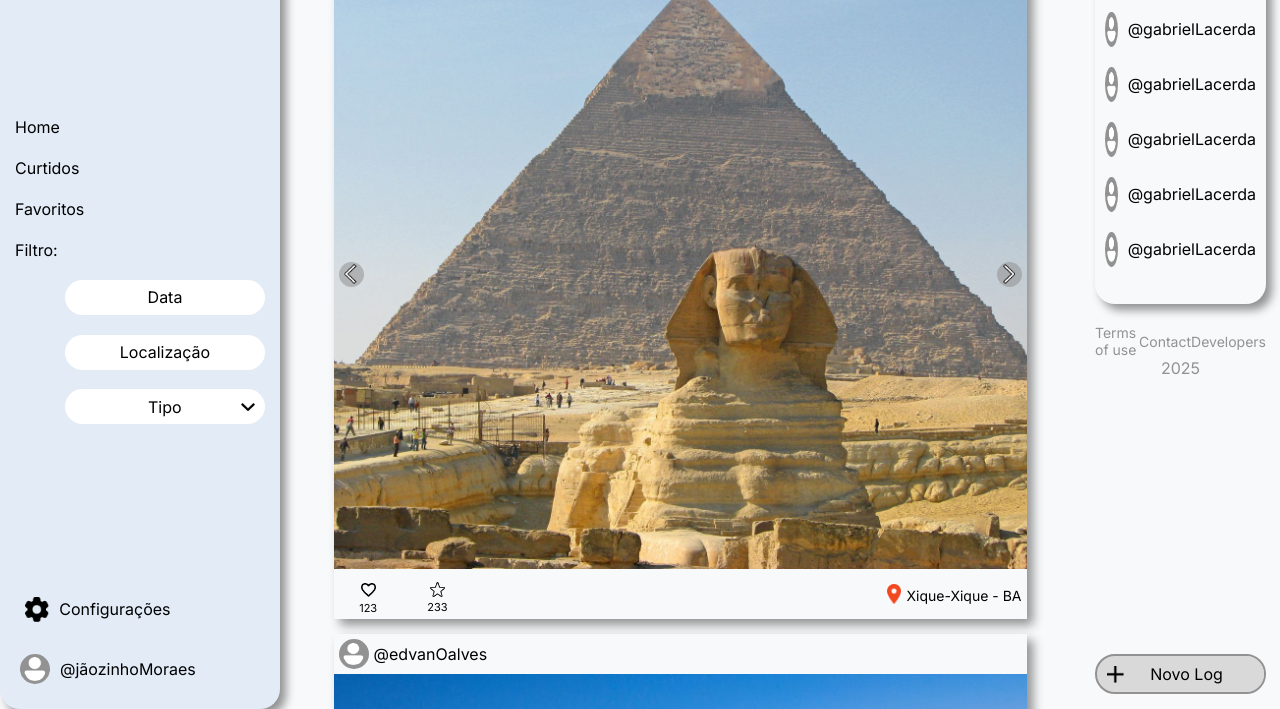
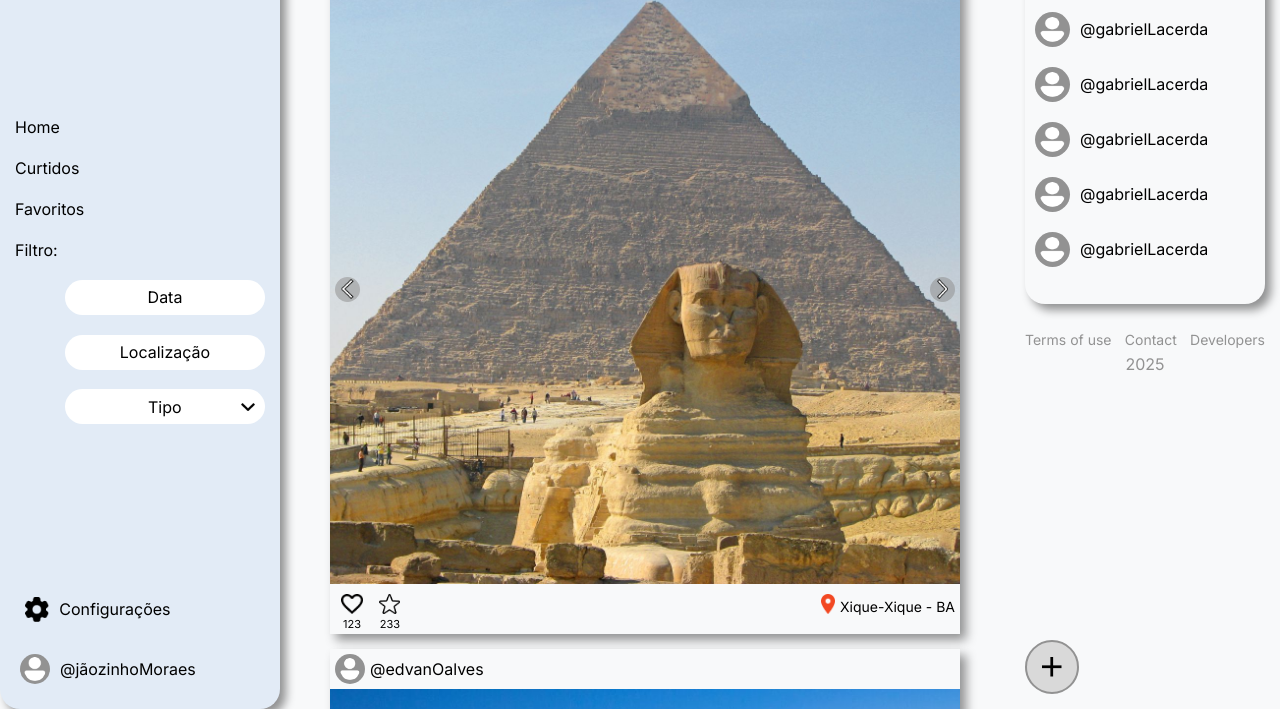
Before and after one commit to EdvanOAlves/Travel-Log, a plain HTML site: page frontend/home.html in a window 1280 px wide. Shown: the part 91-800 px from the top of the page. Drawn offline with Linux system fonts and the light colour scheme.

Commit message:
style/testes de responsividades finalizados e estilização do hover e buttons em andamento

```diff
--- a/frontend/css/styleHome.css
+++ b/frontend/css/styleHome.css
@@ -116,7 +116,7 @@ header {
 
 main {
     width: 100%;
-    height: calc(100% - 150px);
+    height: calc(100% - 140px);
     padding-top: 15px;
 }
 
@@ -183,7 +183,7 @@ main {
     flex-direction: column;
     width: 100%;
     height: calc(100% - 50px);
-    padding: 0px 15px 0px 15px;
+    padding: 15px 15px 15px 15px;
     gap: 15px;
     overflow: auto;
 }
@@ -272,13 +272,13 @@ main {
     align-items: center;
     width: 10%;
     height: 100%;
-    gap: 4px;
-    padding-top: 14px;
+    gap: 3px;
+    padding-top: 13px;
 }
 
 .likesLog img {
     width: auto;
-    height: 14px;
+    height: 15px;
 }
 
 .likesLog span {
@@ -288,12 +288,11 @@ main {
 .favLog {
     display: flex;
     flex-direction: column;
-    justify-content: center;
     align-items: center;
     width: 10%;
     height: 100%;
     gap: 3px;
-    padding-top: 8px;
+    padding-top: 13px;
 }
 
 .favLog img {
@@ -308,9 +307,9 @@ main {
 .containerLocationLog {
     display: flex;
     justify-content: end;
-    align-items: end;
     width: 80%;
     height: 70%;
+    padding-top: 13px;
     gap: 5px;
     padding-right: 5px;
 }
@@ -322,6 +321,7 @@ main {
 
 .locationLog {
     font-size: 14px;
+    padding-top: 4px;
 }
 
 #navMob {
@@ -389,13 +389,36 @@ main {
         height: 450px;
     }
 
+    .likesLog {
+        padding-top: 10px;
+    }
+
+    .likesLog img {
+        width: auto;
+        height: 20px;
+    }
+
+    .favLog {
+        padding-top: 10px;
+    }
+
+    .containerLocationLog {
+        padding-top: 10px;
+    }
+
+
+    .favLog img {
+        width: auto;
+        height: 20px;
+    }
+
     #sectionFollowersTerms {
         display: flex;
         flex-direction: column;
         justify-content: space-between;
         width: 35%;
         height: 100%;
-        padding: 15px 14px 15px 15px;
+        padding: 15px;
     }
 
     .containerFollowerSearch {
@@ -474,9 +497,15 @@ main {
         border-radius: 100%;
     }
 
-    .containerButtonNewSection {
+    .containerButtonLogFollower {
         display: flex;
-        justify-content: space-around;
+        justify-content: center;
+        width: 100%;
+    }
+
+    #newLogSection {
+        all: unset;
+        display: flex;
         align-items: center;
         width: 100%;
         height: 40px;
@@ -488,21 +517,18 @@ main {
         border-width: 2px;
     }
 
-    .containerButtonNewSection img {
-        width: 17px;
+    #newLogSection img {
+        width: auto;
+        height: 15px;
     }
 
-    #newLogSection {
-        all: unset;
+    #newLogSection span {
         display: flex;
         justify-content: center;
         align-items: center;
-        width: 90%;
+        width: calc(100% - 15px);
         height: 100%;
-        padding-right: 15px;
-        border-top-right-radius: 30px;
-        border-bottom-right-radius: 30px;
-        background-color: var(--cinza_default);
+        padding-right: 10px;
     }
 
     #navMob div {
@@ -546,8 +572,7 @@ main {
 
     #containerLogs {
         align-items: center;
-        width: 80%;
-        padding-bottom: 15px;
+        width: 73%;
     }
 
     .log {
@@ -556,8 +581,34 @@ main {
         min-height: 680px;
     }
 
+    .likesLog {
+        width: 7%;
+        padding-top: 10px;
+    }
+
+    .likesLog img {
+        width: auto;
+        height: 20px;
+    }
+
+    .favLog {
+        width: 5%;
+        padding-top: 10px;
+    }
+
+    .containerLocationLog {
+        width: 88%;
+        padding-top: 10px;
+    }
+
+
+    .favLog img {
+        width: auto;
+        height: 20px;
+    }
+
     #sectionFollowersTerms {
-        width: 20%;
+        width: 27%;
     }
 
     #navMob {
@@ -575,8 +626,6 @@ main {
         box-shadow: var(--default_shadow);
         border-radius: 20px;
     }
-
-
 
     #navDesk h1 {
         font-size: 2rem;
@@ -685,4 +734,49 @@ main {
         width: auto;
         height: 80%;
     }
+
+    .containerButtonLogFollower {
+        justify-content: start;
+    }
+
+    #newLogSection {
+        all: unset;
+        display: flex;
+        align-items: center;
+        justify-content: center;
+        width: 50px;
+        height: 50px;
+        border-radius: 30px;
+        background-color: var(--cinza_default);
+        transition: 0.5s ease-in-out;
+        border-style: solid;
+        border-color: var(--cinza_escuro);
+        border-width: 2px;
+    }
+
+    #newLogSection:hover {
+        width: 100%;
+    }
+
+    #newLogSection:hover span {
+        opacity: 1;
+    }
+
+    #newLogSection:hover img {
+        transform: rotate(360deg);
+    }
+
+    #newLogSection img {
+        width: auto;
+        height: 20px;
+        margin-right: -35px;
+        transition: 1.5s ease-in-out;
+    }
+
+    #newLogSection span {
+        opacity: 0;
+        transition: 0.5s ease-in-out;
+    }
+
+
 }
--- a/frontend/home.html
+++ b/frontend/home.html
@@ -217,9 +217,11 @@
                     <span>2025</span>
                 </div>
             </div>
-            <div class="containerButtonNewSection">
-                <img src="img/plus.png" alt="">
-                <button id="newLogSection">Novo Log</button>
+            <div class="containerButtonLogFollower">
+                <button id="newLogSection">
+                    <img src="img/plus.png" alt="">
+                    <span>Novo Log</span>
+                </button>
             </div>
         </section>
     </main>
```
